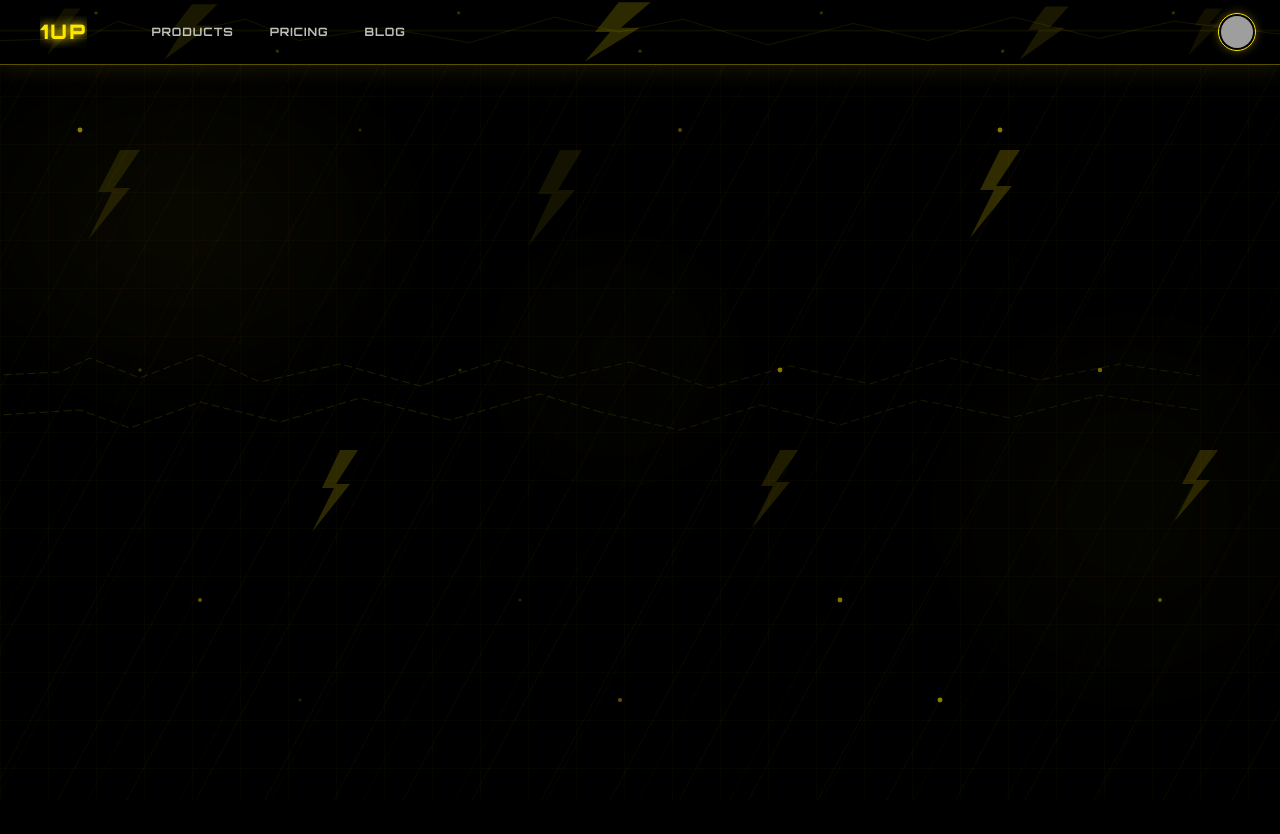
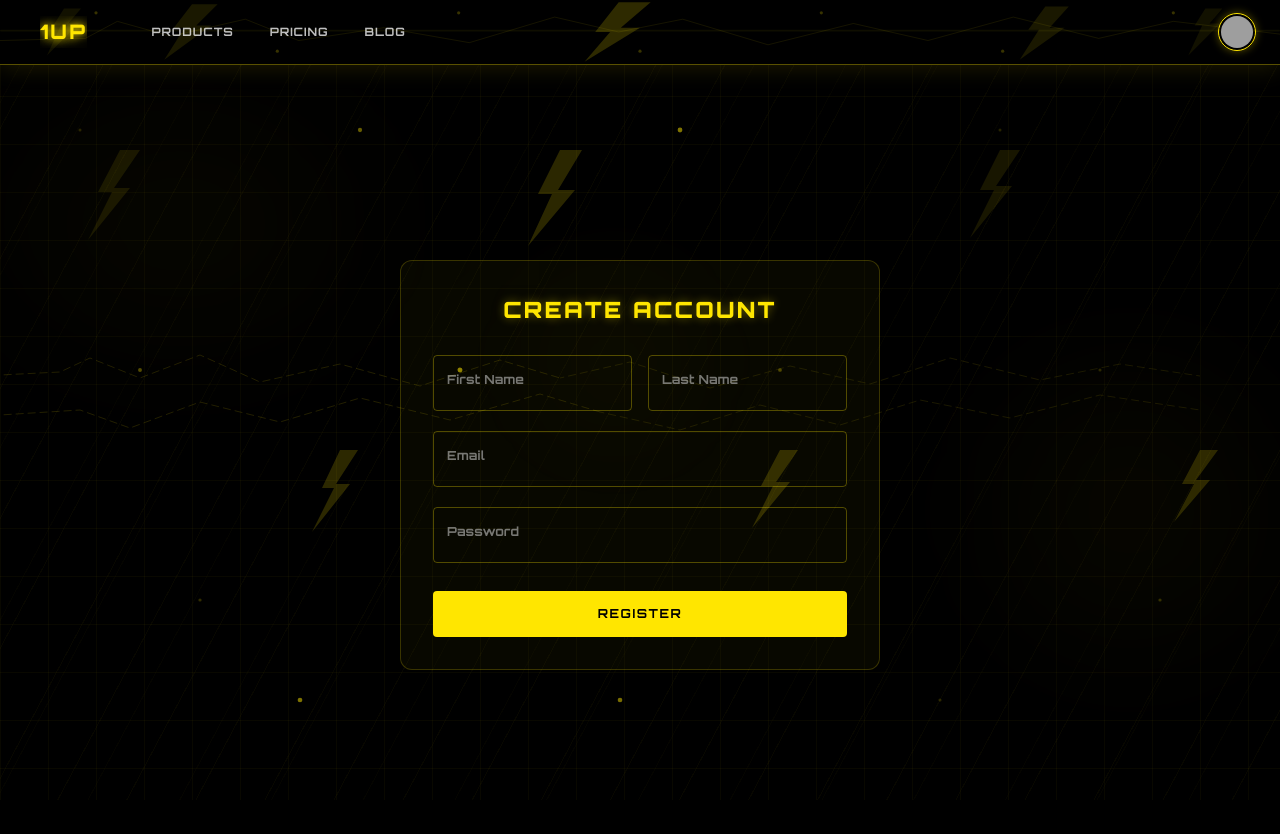
Before and after one commit to AYOU000/E_Commerce_MERN, a React (Vite) app in the folder FRONTEND/: page /Register in a window 1280 px wide. Shown: the top 834 px of the page. Before the commit the page ends 800 px from the top, so only its background shows below. Built offline with nearby package versions, Linux system fonts and the light colour scheme; grey boxes are pictures that could not be loaded; some icons are missing.

Commit message:
Register page

```diff
--- a/FRONTEND/src/App.tsx
+++ b/FRONTEND/src/App.tsx
@@ -1,6 +1,7 @@
 import { BrowserRouter, Route, Routes } from "react-router";
 import NavBar from "./components/NavBar";
 import { HomePage } from "./pages/HomePage";
+import RegisterPage  from "./pages/Registerpage";
 
 function App() {
 
@@ -10,6 +11,7 @@ function App() {
       <NavBar />
       <Routes>
       <Route path="/" element={<HomePage />} />
+      <Route path="//Register" element={<RegisterPage />} />
     </Routes>
     </BrowserRouter>
     </>
--- a/FRONTEND/src/components/error.tsx
+++ b/FRONTEND/src/components/error.tsx
@@ -1,8 +1,7 @@
 import { Box, Typography, Button } from "@mui/material";
 import ErrorOutlineIcon from "@mui/icons-material/ErrorOutline";
 import ReplayIcon from "@mui/icons-material/Replay";
- export const BoxError  = () =>
-{
+export const BoxError = () => {
   return (
     <Box
       sx={{
@@ -14,7 +13,13 @@ return (
         gap: 2,
       }}
     >
-    <ErrorOutlineIcon sx={{ fontSize: 64, color: "#FFE600", filter: "drop-shadow(0 0 10px #FFE600)" }} />
+      <ErrorOutlineIcon
+        sx={{
+          fontSize: 64,
+          color: "#FFE600",
+          filter: "drop-shadow(0 0 10px #FFE600)",
+        }}
+      />
 
       <Typography
         variant="h5"
@@ -31,7 +36,10 @@ return (
 
       <Typography
         variant="body2"
-      sx={{ color: "rgba(255,255,255,0.45)", fontFamily: '"Orbitron", monospace' }}
+        sx={{
+          color: "rgba(255,255,255,0.45)",
+          fontFamily: '"Orbitron", monospace',
+        }}
       >
         Please check your connection and try again.
       </Typography>
@@ -58,4 +66,4 @@ return (
       </Button>
     </Box>
   );
-}
+};
--- /dev/null
+++ b/FRONTEND/src/pages/RegisterPage.tsx
@@ -0,0 +1,183 @@
+import { Box, Button, Container, TextField, Typography } from "@mui/material";
+import ErrorOutlineIcon from "@mui/icons-material/ErrorOutline";
+import { useRef, useState } from "react";
+import { baseURL } from "../constants/baseURL";
+
+const RegisterPage = () => {
+  const [error, setError] = useState("");
+  const FirstNameRef = useRef<HTMLInputElement>(null);
+  const LastNameRef = useRef<HTMLInputElement>(null);
+  const EmailRef = useRef<HTMLInputElement>(null);
+  const PasswordRef = useRef<HTMLInputElement>(null);
+
+  const onSubmit = async (e: React.MouseEvent) => {
+     e.preventDefault();
+    const firstname = FirstNameRef.current?.value;
+    const lastname = LastNameRef.current?.value;
+    const email = EmailRef.current?.value;
+    const password = PasswordRef.current?.value;
+
+    const response = await fetch(`${baseURL}/users/Register`, {
+      method: "POST",
+      headers: { "Content-Type": "application/json" },
+      body: JSON.stringify({ firstname, lastname, email, password }),
+    });
+
+    if (response.status === 400) {
+      setError("This email is already registered.");
+      return;
+    }
+
+    if (!response.ok) {
+      setError("Something went wrong. Please try again.");
+      return;
+    }
+
+    const data = await response.json();
+    console.log(data);
+  };
+
+  const fieldSx = {
+    "& .MuiOutlinedInput-root": {
+      color: "#fff",
+      fontFamily: '"Orbitron", monospace',
+      "& fieldset": { borderColor: "rgba(255,230,0,0.3)" },
+      "&:hover fieldset": { borderColor: "#FFE600" },
+      "&.Mui-focused fieldset": {
+        borderColor: "#FFE600",
+        boxShadow: "0 0 8px rgba(255,230,0,0.4)",
+      },
+    },
+    "& .MuiInputLabel-root": {
+      color: "rgba(255,255,255,0.45)",
+      fontFamily: '"Orbitron", monospace',
+      fontSize: "0.78rem",
+    },
+    "& .MuiInputLabel-root.Mui-focused": { color: "#FFE600" },
+  };
+
+  return (
+    <Container>
+      <Box
+        sx={{
+          display: "flex",
+          justifyContent: "center",
+          alignItems: "center",
+          minHeight: "100vh",
+        }}
+      >
+        <Box
+          component="form"
+          sx={{
+            background: "rgba(255,230,0,0.03)",
+            border: "1px solid rgba(255,230,0,0.2)",
+            borderRadius: 3,
+            p: 4,
+            width: "100%",
+            maxWidth: 480,
+            display: "flex",
+            flexDirection: "column",
+            gap: 2.5,
+          }}
+        >
+          <Typography
+            sx={{
+              fontFamily: '"Orbitron", monospace',
+              fontWeight: 900,
+              fontSize: "1.4rem",
+              color: "#FFE600",
+              textShadow: "0 0 10px rgba(255,230,0,0.4)",
+              letterSpacing: "0.1em",
+              textAlign: "center",
+              mb: 1,
+            }}
+          >
+            CREATE ACCOUNT
+          </Typography>
+
+          {/* ✅ Error message */}
+          {error && (
+            <Box
+              sx={{
+                display: "flex",
+                alignItems: "center",
+                gap: 1,
+                backgroundColor: "rgba(255, 0, 0, 0.08)",
+                border: "1px solid rgba(255, 0, 0, 0.3)",
+                borderRadius: 2,
+                px: 2,
+                py: 1.2,
+              }}
+            >
+              <ErrorOutlineIcon sx={{ color: "#ff4444", fontSize: 18 }} />
+              <Typography
+                sx={{
+                  color: "#ff4444",
+                  fontFamily: '"Orbitron", monospace',
+                  fontSize: "0.7rem",
+                  letterSpacing: "0.06em",
+                }}
+              >
+                {error}
+              </Typography>
+            </Box>
+          )}
+
+          <Box sx={{ display: "flex", gap: 2 }}>
+            <TextField
+              inputRef={FirstNameRef}
+              fullWidth
+              label="First Name"
+              sx={fieldSx}
+            />
+            <TextField
+              inputRef={LastNameRef}
+              fullWidth
+              label="Last Name"
+              sx={fieldSx}
+            />
+          </Box>
+
+          <TextField
+            inputRef={EmailRef}
+            fullWidth
+            label="Email"
+            type="email"
+            sx={fieldSx}
+          />
+          <TextField
+            inputRef={PasswordRef}
+            fullWidth
+            label="Password"
+            type="password"
+            sx={fieldSx}
+          />
+
+          <Button
+            onClick={onSubmit}
+            type="submit"
+            fullWidth
+            sx={{
+              mt: 1,
+              backgroundColor: "#FFE600",
+              color: "#000",
+              fontFamily: '"Orbitron", monospace',
+              fontWeight: 700,
+              fontSize: "0.78rem",
+              letterSpacing: "0.12em",
+              py: 1.5,
+              "&:hover": {
+                backgroundColor: "#fff",
+                boxShadow: "0 0 16px rgba(255,230,0,0.6)",
+              },
+            }}
+          >
+            REGISTER
+          </Button>
+        </Box>
+      </Box>
+    </Container>
+  );
+};
+
+export default RegisterPage;
```
Also changed, not shown: FRONTEND/src/components/NavBar.tsx (+14 -15 lines), FRONTEND/src/index.css (+0 -9 lines), 1 other file (tests, documents, lock files or other folders). Lines whose indentation alone changed are shown as unchanged.
